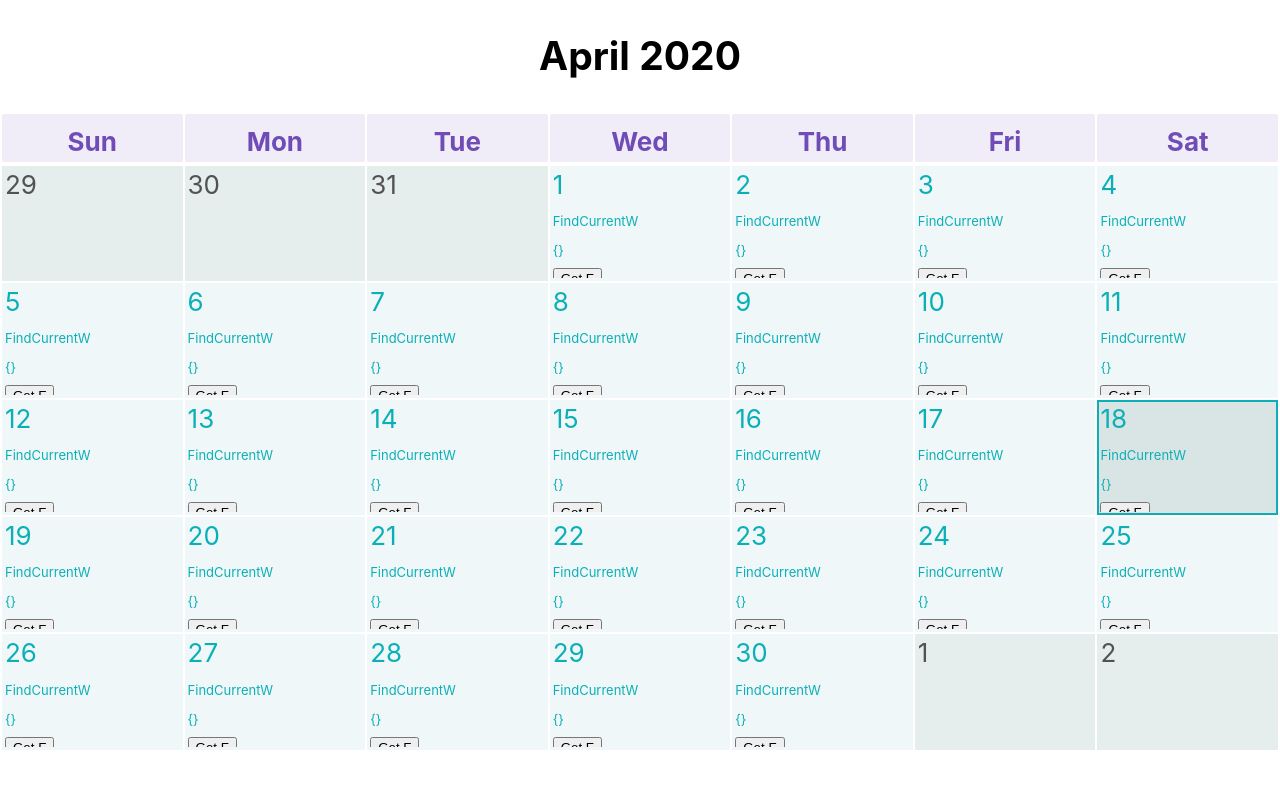
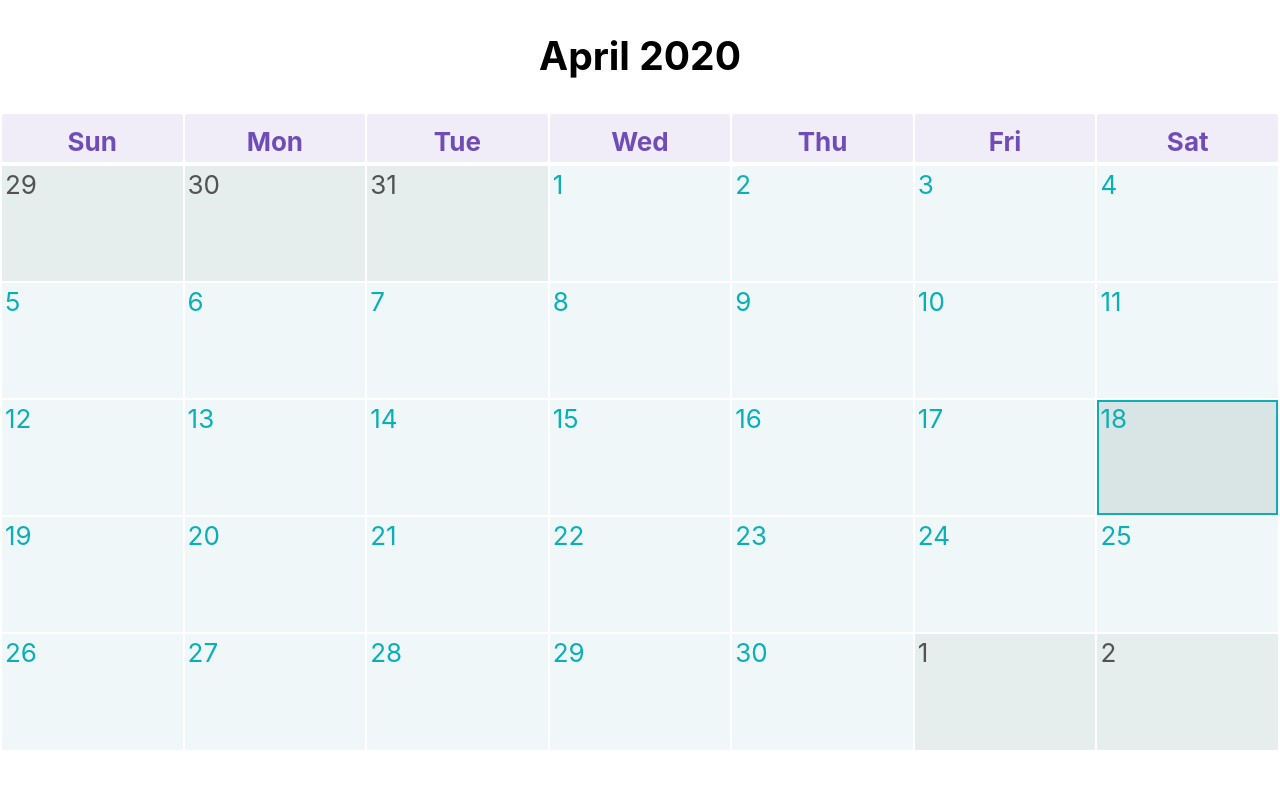
Before and after one commit to Estebmaister/react-calendar, a React (Create React App) app: page / in a window 1280 px wide. Shown: the top 800 px of the page. Built offline with nearby package versions, Linux system fonts and the light colour scheme.

Commit message:
:zap: Added forecast

```diff
--- a/src/components/calendar/Conditions.js
+++ b/src/components/calendar/Conditions.js
@@ -2,19 +2,11 @@ import React from "react";
 
 const Conditions = (props) => {
   return (
-    <div>
-      {props.responseObj.cod === 200 ? (
-        <div>
-          <p>
-            <strong>{props.responseObj.name}</strong>
-          </p>
-          <p>
-            It is currently {Math.round(props.responseObj.main.temp)} degrees
-            out with {props.responseObj.weather[0].description}.
-          </p>
-        </div>
-      ) : null}
-    </div>
+    <span className="span-forecast">
+      {props.responseObj.cod === 200
+        ? props.responseObj.weather[0].description
+        : null}
+    </span>
   );
 };
 export default Conditions;
--- a/src/components/calendar/Day.js
+++ b/src/components/calendar/Day.js
@@ -124,13 +124,13 @@ export default class Day extends React.Component {
                 </button>
                 {String(remind.text)}
               </p>
-              {String(remind.city)}
+              {String(remind.city)}{" "}
+              <Forecast city={remind.city} date={remind.date} />
               <br />
               {String(remind.startTime)}
               <br />
             </span>
           ))}
-          <Forecast />
         </div>
       </td>
     );
--- a/src/components/calendar/Forecast.js
+++ b/src/components/calendar/Forecast.js
@@ -1,11 +1,15 @@
 import React, { useState } from "react";
 import Conditions from "./Conditions.js";
 
-const Forecast = () => {
+export default function Forecast(props) {
   let [responseObj, setResponseObj] = useState({});
-  function getForecast() {
+  console.log(props);
+  const { city } = props;
+  const uriEncodedCity = encodeURIComponent(city);
+  function getForecast(event) {
+    event.preventDefault();
     fetch(
-      "https://api.openweathermap.org/data/2.5/weather?q=caracas&appid=beb8a90b9eb6304fecf85b2eb1ae5ff1",
+      `https://api.openweathermap.org/data/2.5/weather?q=${uriEncodedCity}&appid=beb8a90b9eb6304fecf85b2eb1ae5ff1`,
       {
         method: "GET",
       }
@@ -19,12 +23,11 @@ const Forecast = () => {
       });
   }
   return (
-    <div>
-      <p style={{ fontSize: "0.5em" }}>FindCurrentW</p>
-      <div style={{ fontSize: "0.5em" }}>{JSON.stringify(responseObj)}</div>
+    <span style={{ fontSize: "0.5em" }}>
       <Conditions responseObj={responseObj} />
-      <button onClick={getForecast}>Get F</button>
-    </div>
+      <button type="button" onClick={getForecast}>
+        Weather
+      </button>
+    </span>
   );
-};
-export default Forecast;
+}
```
